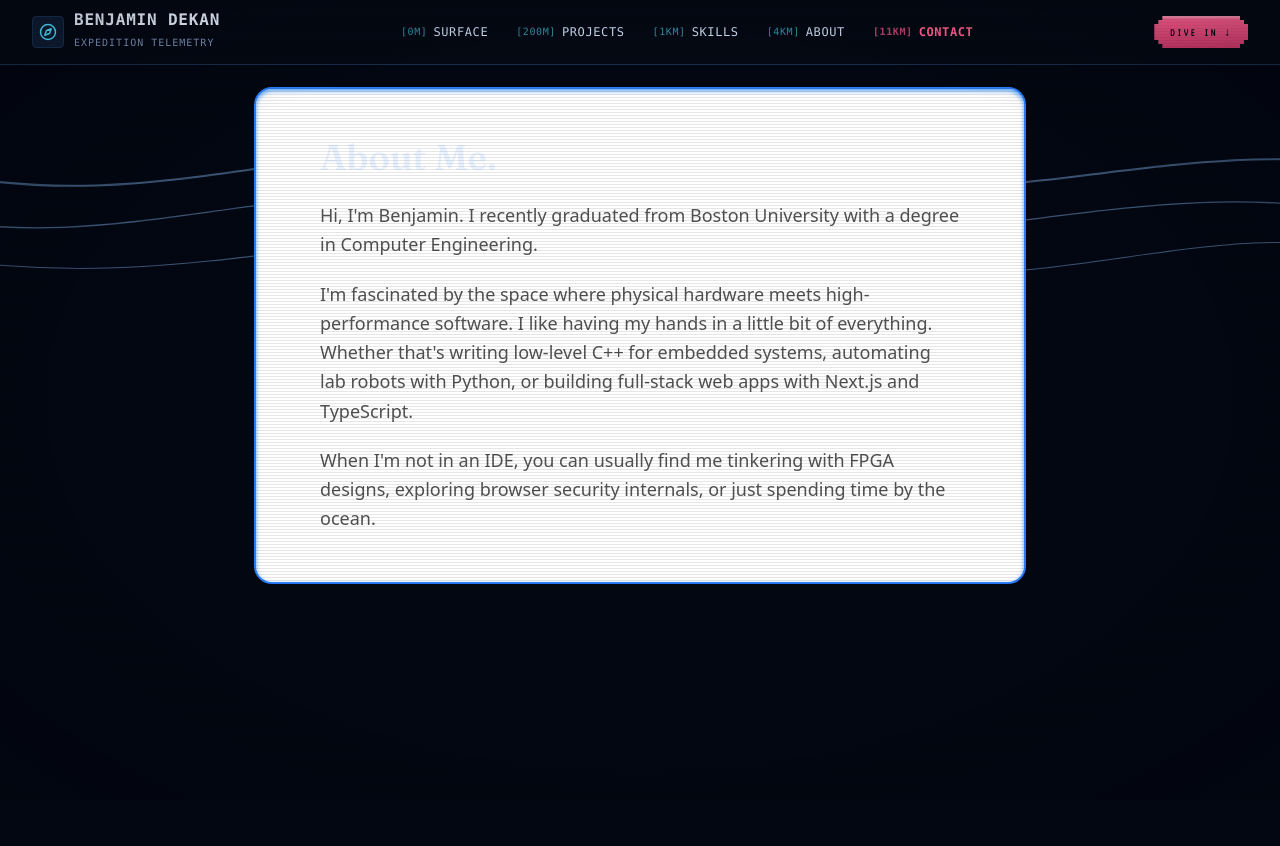
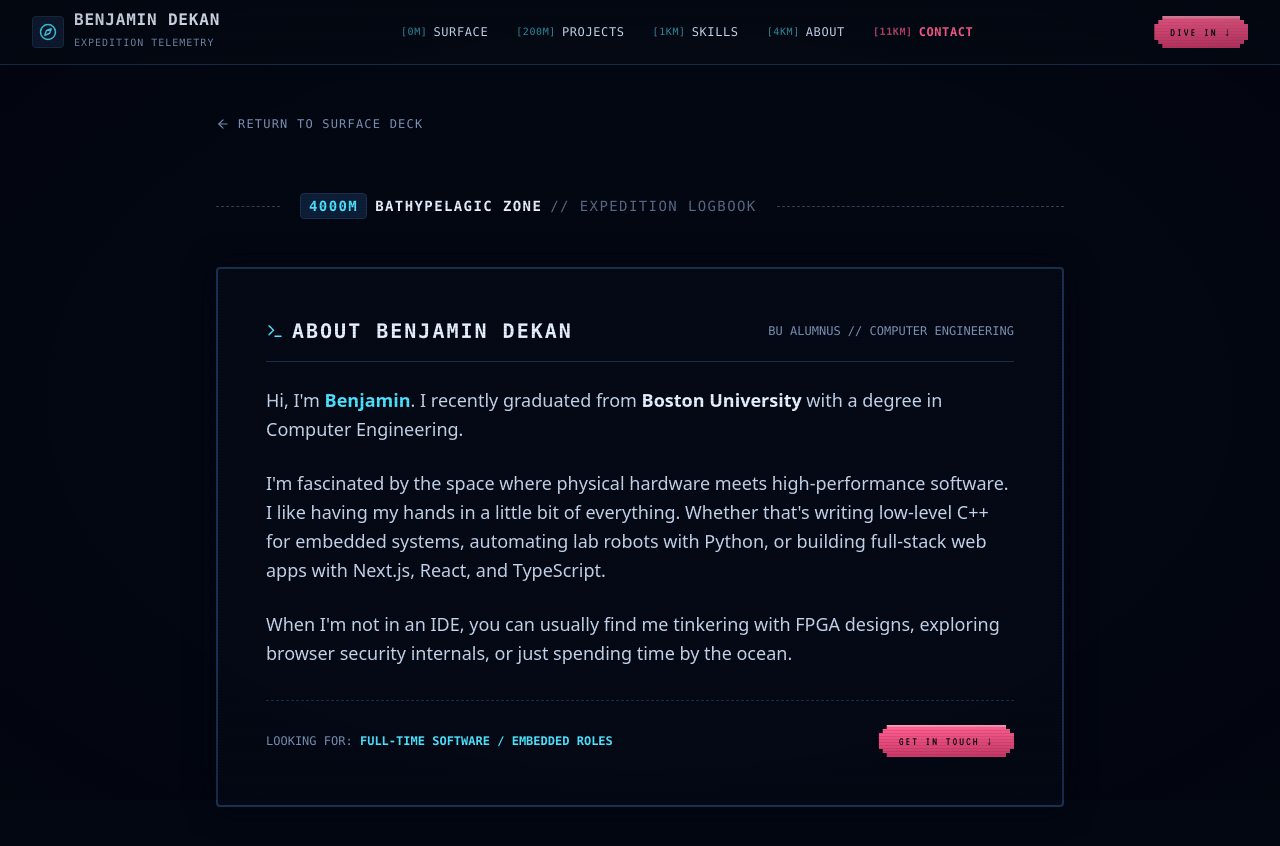
Before and after one commit to Benjamin-Dekan/portfolio, a Next.js app: page /about in a window 1280 px wide. Shown: the top 846 px of the page. Before the commit the page ends 800 px from the top, so only its background shows below. Built offline with nearby package versions, Linux system fonts and the light colour scheme.

Commit message:
feat: overhaul about page as logbook

```diff
--- a/app/(main)/about/page.tsx
+++ b/app/(main)/about/page.tsx
@@ -1,45 +1,79 @@
-import { Fraunces } from "next/font/google";
-import { WavyBackground } from "@/app/components/ui/WavyBackground";
+"use client";
 
-const fraunces = Fraunces({
-  subsets: ["latin"],
-});
+import Link from "next/link";
+import { Terminal, ArrowLeft } from "lucide-react";
+import { FathomMarker } from "@/app/components/ui/FathomMarker";
 
-const AboutPage = () => {
+export default function AboutPage() {
   return (
-    <div className="px-6 min-h-[50vh] flex items-center justify-center py-6 relative w-full">
-      <WavyBackground />
+    <div className="min-h-[85vh] px-6 py-12 flex flex-col items-center justify-center max-w-4xl mx-auto w-full">
+      <div className="w-full mb-6">
+        <Link
+          href="/"
+          className="font-mono text-xs text-[#7d93b8] hover:text-[#4de3ff] uppercase tracking-widest inline-flex items-center gap-2 transition-colors"
+        >
+          <ArrowLeft size={14} />
+          <span>RETURN TO SURFACE DECK</span>
+        </Link>
+      </div>
 
-      {/* Changed max-w-[1600px] to max-w-3xl for a better reading width, and added relative z-10 to ensure it sits above the wavy background */}
-      <div className="relative z-10 max-w-3xl mx-auto ring-2 ring-blue-500 bg-white inset-shadow-sm inset-shadow-blue-400 rounded-2xl px-8 py-12 md:px-16">
-        <h1 className={`${fraunces.className} font-semibold text-4xl mb-6`}>
-          About Me.
-        </h1>
+      <FathomMarker
+        depth="4000m"
+        zone="Bathypelagic Zone"
+        tagline="Expedition Logbook"
+      />
 
-        {/* Removed max-w-md. Added space-y-5 to handle the spacing between paragraphs automatically, and increased line-height for readability */}
-        <div className="text-neutral-600 space-y-5 leading-relaxed text-lg">
+      <div className="w-full bg-[#050b17]/90 border-2 border-[#1b3050] hover:border-[#4de3ff] rounded-sm p-8 md:p-12 shadow-[0_0_30px_rgba(2,6,15,0.9)] backdrop-blur-md transition-colors relative mt-4">
+        <div className="flex items-center justify-between border-b border-[#1b3050] pb-4 mb-6">
+          <div className="flex items-center gap-2">
+            <Terminal size={18} className="text-[#4de3ff]" />
+            <h1 className="font-mono text-xl uppercase tracking-widest text-[#e8f1ff] font-bold">
+              ABOUT BENJAMIN DEKAN
+            </h1>
+          </div>
+          <span className="font-mono text-xs text-[#7d93b8]">
+            BU ALUMNUS // COMPUTER ENGINEERING
+          </span>
+        </div>
+
+        <div className="space-y-6 text-[#c6d5ec] leading-relaxed text-base md:text-lg">
           <p>
-            Hi, I'm Benjamin. I recently graduated from Boston University with a
-            degree in Computer Engineering.
+            Hi, I&apos;m <span className="text-[#4de3ff] font-semibold">Benjamin</span>. I
+            recently graduated from{" "}
+            <span className="text-[#e8f1ff] font-semibold">Boston University</span> with
+            a degree in Computer Engineering.
           </p>
 
           <p>
-            I'm fascinated by the space where physical hardware meets
+            I&apos;m fascinated by the space where physical hardware meets
             high-performance software. I like having my hands in a little bit of
-            everything. Whether that's writing low-level C++ for embedded
+            everything. Whether that&apos;s writing low-level C++ for embedded
             systems, automating lab robots with Python, or building full-stack
-            web apps with Next.js and TypeScript.
+            web apps with Next.js, React, and TypeScript.
           </p>
 
           <p>
-            When I'm not in an IDE, you can usually find me tinkering with FPGA
+            When I&apos;m not in an IDE, you can usually find me tinkering with FPGA
             designs, exploring browser security internals, or just spending time
             by the ocean.
           </p>
         </div>
+
+        <div className="mt-8 pt-6 border-t border-dashed border-[#1b3050] flex flex-wrap gap-4 justify-between items-center font-mono text-xs">
+          <div className="text-[#7d93b8]">
+            LOOKING FOR:{" "}
+            <span className="text-[#4de3ff] font-bold">
+              FULL-TIME SOFTWARE / EMBEDDED ROLES
+            </span>
+          </div>
+          <Link
+            href="/#hadal"
+            className="btn-descend py-2 px-5 text-xs shadow-[0_0_12px_rgba(255,93,143,0.4)]"
+          >
+            GET IN TOUCH ↓
+          </Link>
+        </div>
       </div>
     </div>
   );
-};
-
-export default AboutPage;
+}
```
